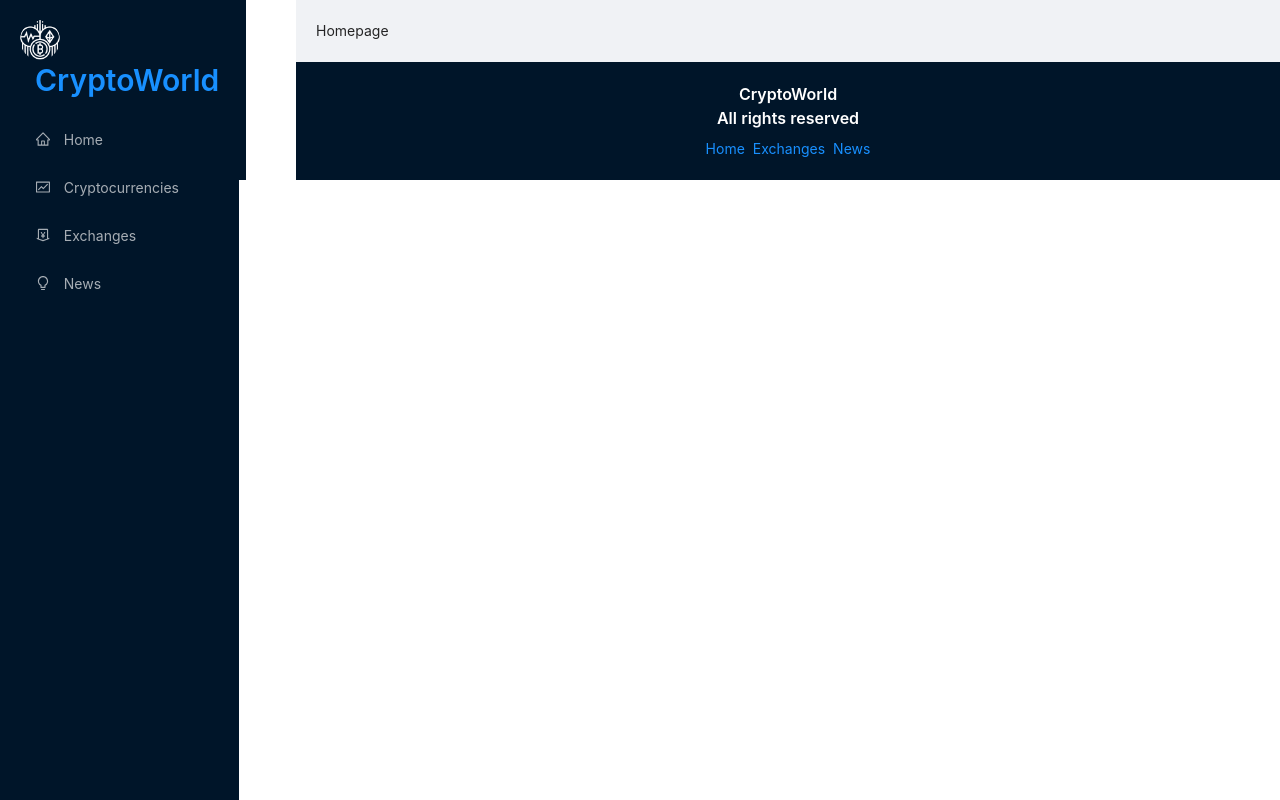
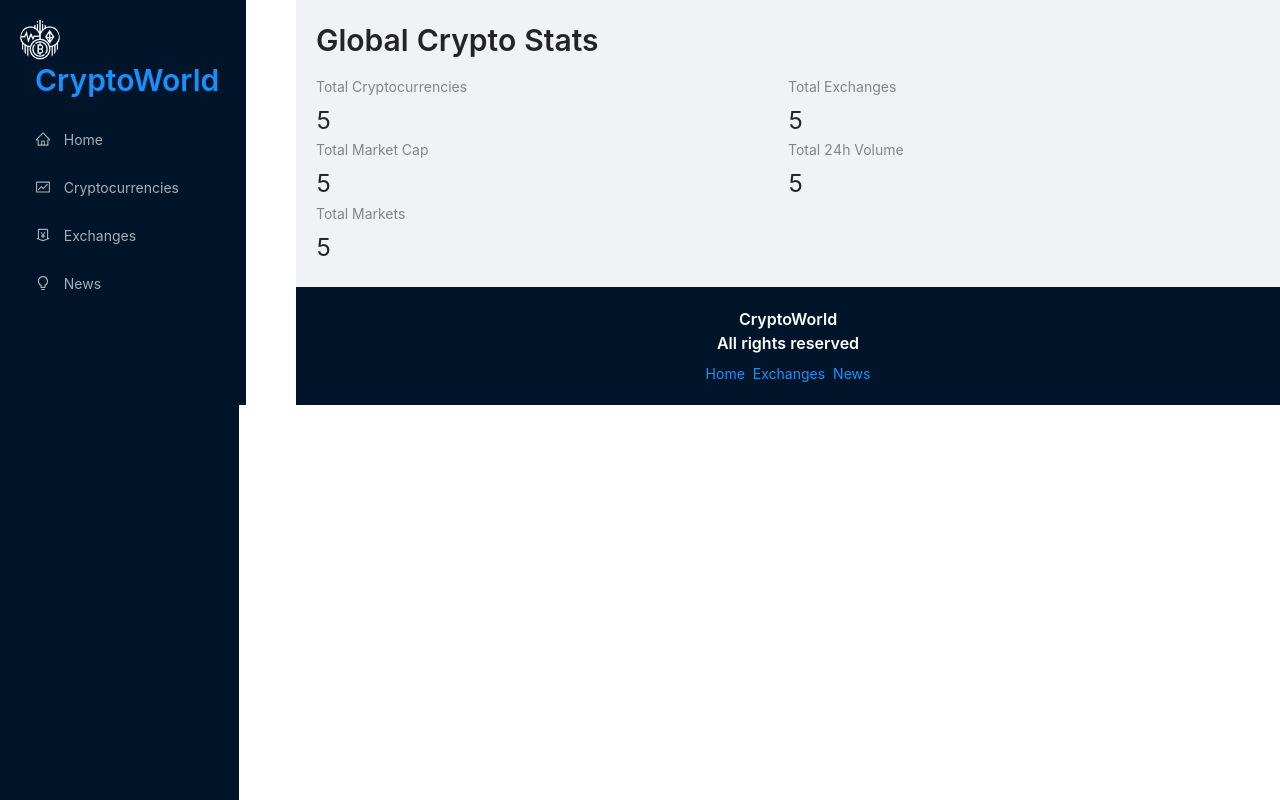
Before and after one commit to NautroKazenaki/Crypto-app, a React (Create React App) app: page / in a window 1280 px wide. Built offline with nearby package versions, Linux system fonts and the light colour scheme.

Commit message:
creating store using redux/toolkit and making own cryptoApi

```diff
--- /dev/null
+++ b/src/app/store.js
@@ -0,0 +1,10 @@
+import {configureStore} from '@reduxjs/toolkit'
+
+import {cryptoApi} from '../services/CryptoApi'
+
+export default configureStore({
+    reducer: {
+        //doing this for every reducer you create
+        [cryptoApi.reducerPath]: cryptoApi.reducer
+    },
+})
--- a/src/components/Homepage.jsx
+++ b/src/components/Homepage.jsx
@@ -1,10 +1,22 @@
 import React from 'react'
+import millify from 'millify'
+import {Typography, Row, Col, Statistic} from 'antd'
+import {Link} from 'react-router-dom'
+//short version of Typography.Title
+const {Title} = Typography
 
 const Homepage = () => {
     return (
-        <div>
-            Homepage
-        </div>
+        <>
+            <Title level={2} className="heading">Global Crypto Stats</Title>
+            <Row>
+                <Col span={12}><Statistic title="Total Cryptocurrencies" value="5" /></Col>
+                <Col span={12}><Statistic title="Total Exchanges" value="5" /></Col>
+                <Col span={12}><Statistic title="Total Market Cap" value="5" /></Col>
+                <Col span={12}><Statistic title="Total 24h Volume" value="5" /></Col>
+                <Col span={12}><Statistic title="Total Markets" value="5" /></Col>
+            </Row>
+        </>
     )
 }
 
--- a/src/index.js
+++ b/src/index.js
@@ -1,11 +1,17 @@
 import React from 'react'
 import ReactDOM from 'react-dom'
 import {BrowserRouter as Router} from 'react-router-dom'
+import {Provider} from 'react-redux'
 
 import App from './App';
+import store from './app/store'
 import 'antd/dist/antd.css';
 
 ReactDOM.render(
+    // to switch urls and show diff components
     <Router>
-        <App />
+        {/* makes every component be connected to store */}
+        <Provider store={store}>
+            <App />
+        </Provider>
     </Router>, document.getElementById('root'))
--- /dev/null
+++ b/src/services/CryptoApi.js
@@ -0,0 +1,19 @@
+import {createApi, fetchBaseQuery} from '@reduxjs/toolkit/query'
+
+const cryptoApiHeaders = {
+    'x-rapidapi-host': 'coinranking1.p.rapidapi.com',
+    'x-rapidapi-key': 'd043d3f67bmsh5ab7e98d12fabc3p1b500bjsna5228342596f'
+}
+const baseUrl = 'https://coinranking1.p.rapidapi.com/coins'
+
+const createRequest = (url) => ({url, headers: cryptoApiHeaders})
+
+export const cryptoApi = createApi({
+    reducerPath: 'cryptoApi',
+    baseQuery: fetchBaseQuery({baseUrl}),
+    endpoints: (builder) => ({
+        getCryptos: builder.query({
+            query: () => createRequest('/exchanges')
+        })
+    })
+})
```
